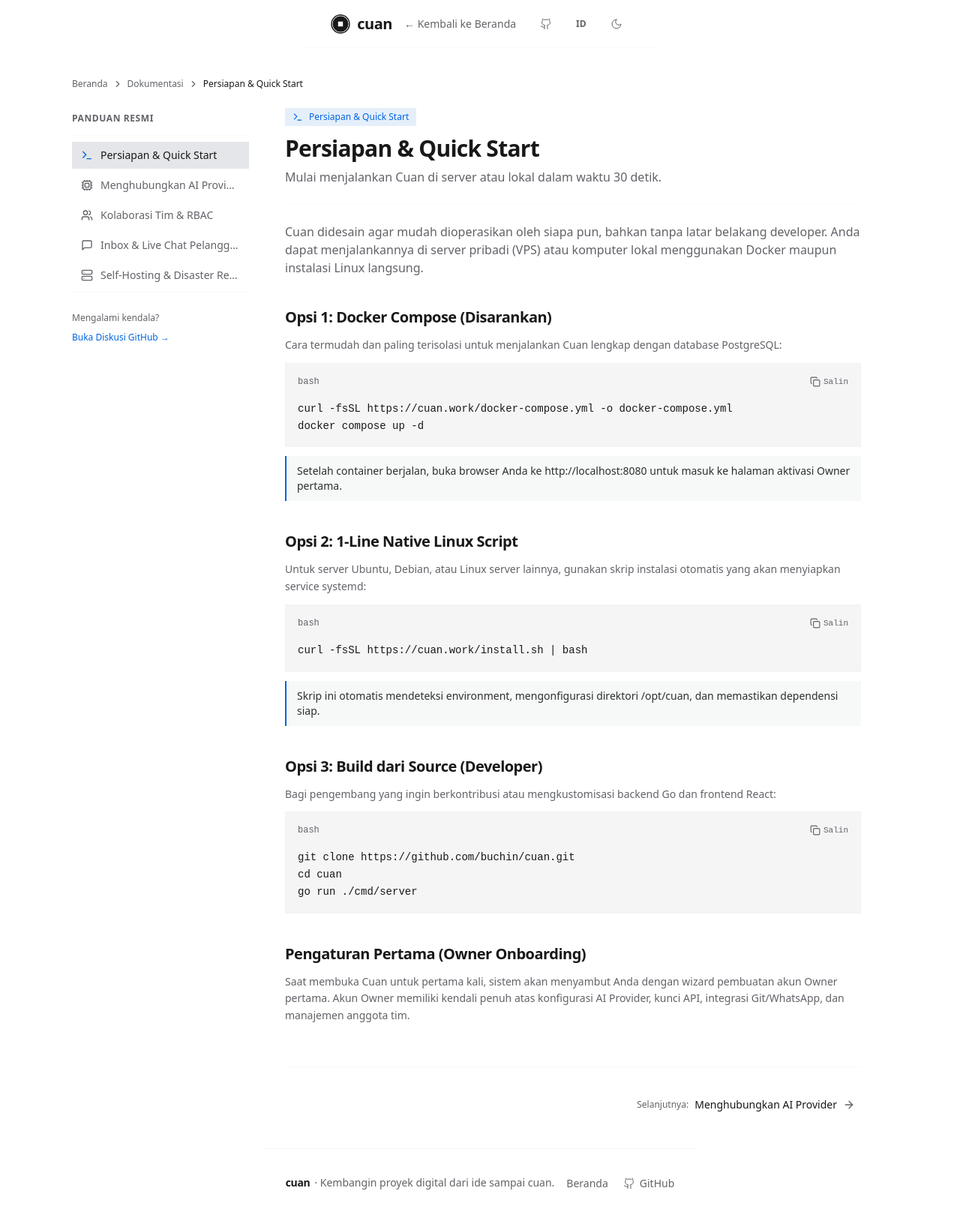
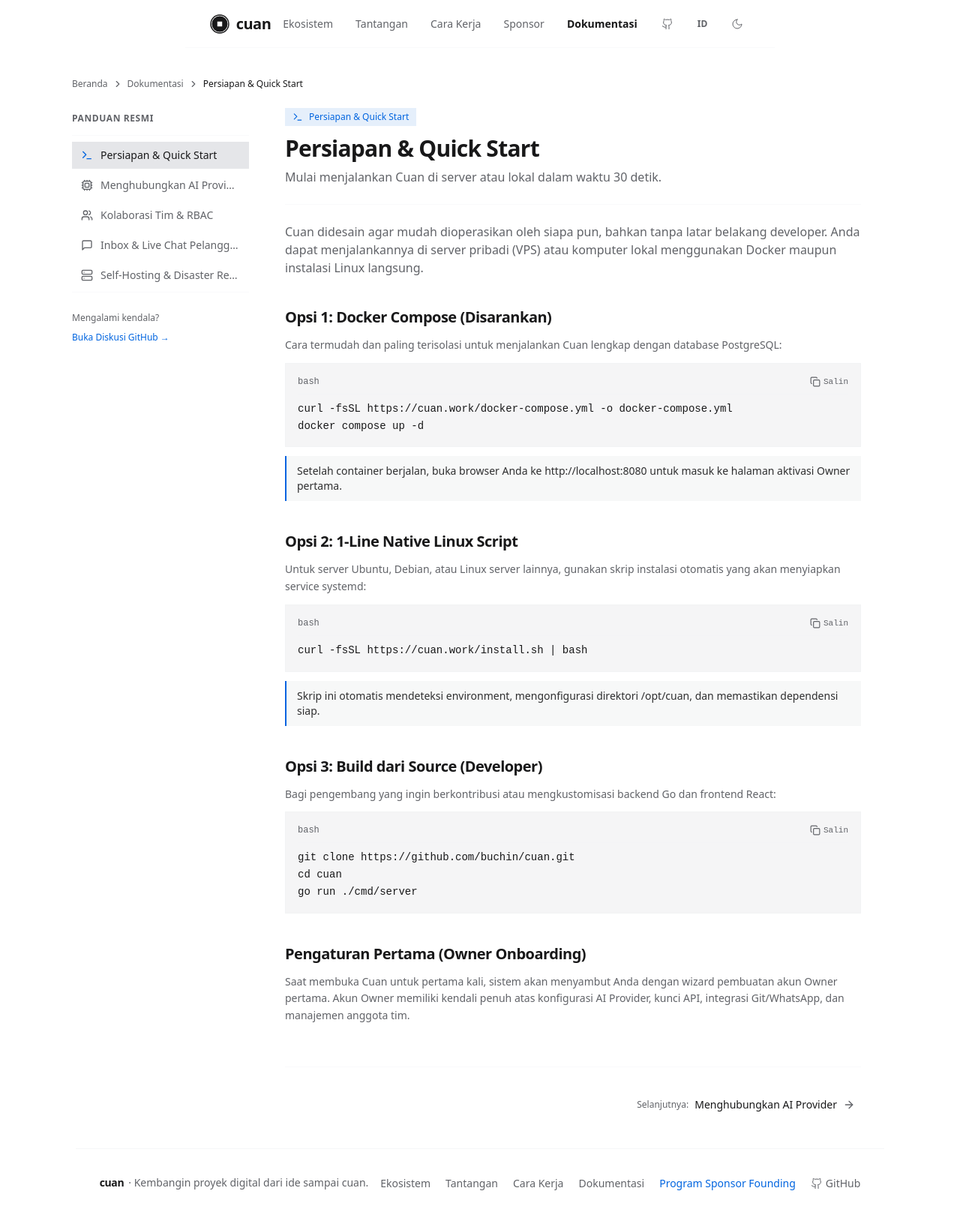
Before and after one commit to buchin/cuan-landing, a React (Vite) app: page /docs in a window 1280 px wide. Shown: the whole page at 75% size. Built offline with nearby package versions, Linux system fonts and the light colour scheme.

Commit message:
feat(nav): unify header navbar and footer across landing, sponsor, and docs

```diff
--- a/src/components/layout/Footer.tsx
+++ b/src/components/layout/Footer.tsx
@@ -1,14 +1,15 @@
-import { Link } from 'react-router-dom'
+import { Link, useLocation } from 'react-router-dom'
 import { Github } from 'lucide-react'
 import { useLanguage } from '../../context/LanguageContext'
 
 interface FooterProps {
   onOpenGithubModal: () => void
-  isSubPage?: boolean
 }
 
-export function Footer({ onOpenGithubModal, isSubPage = false }: FooterProps) {
+export function Footer({ onOpenGithubModal }: FooterProps) {
   const { t } = useLanguage()
+  const location = useLocation()
+  const isHome = location.pathname === '/'
 
   return (
     <footer className="mx-auto flex max-w-6xl flex-wrap items-center justify-between gap-4 border-t border-border/60 px-4 sm:px-8 py-6 text-sm text-muted-foreground">
@@ -20,7 +21,7 @@ export function Footer({ onOpenGithubModal, isSubPage = false }: FooterProps) {
       </p>
 
       <div className="flex flex-wrap items-center gap-5">
-        {!isSubPage ? (
+        {isHome ? (
           <>
             <a
               href="#ecosystem-strip"
@@ -40,32 +41,48 @@ export function Footer({ onOpenGithubModal, isSubPage = false }: FooterProps) {
             >
               {t('Cara Kerja')}
             </a>
+          </>
+        ) : (
+          <>
             <Link
-              to="/docs"
+              to="/#ecosystem-strip"
               className="inline-flex min-h-11 items-center hover:text-foreground transition-colors"
             >
-              {t('Dokumentasi')}
+              {t('Ekosistem')}
             </Link>
             <Link
-              to="/sponsor"
-              className="inline-flex min-h-11 items-center hover:text-foreground transition-colors font-medium text-primary"
+              to="/#problem"
+              className="inline-flex min-h-11 items-center hover:text-foreground transition-colors"
             >
-              {t('Program Sponsor Founding')}
+              {t('Tantangan')}
+            </Link>
+            <Link
+              to="/#how-it-works"
+              className="inline-flex min-h-11 items-center hover:text-foreground transition-colors"
+            >
+              {t('Cara Kerja')}
             </Link>
           </>
-        ) : (
-          <Link
-            to="/"
-            className="inline-flex min-h-11 items-center hover:text-foreground transition-colors"
-          >
-            {t('Beranda')}
-          </Link>
         )}
+
+        <Link
+          to="/docs"
+          className="inline-flex min-h-11 items-center hover:text-foreground transition-colors"
+        >
+          {t('Dokumentasi')}
+        </Link>
+        <Link
+          to="/sponsor"
+          className="inline-flex min-h-11 items-center hover:text-foreground transition-colors font-medium text-primary"
+        >
+          {t('Program Sponsor Founding')}
+        </Link>
 
         <button
           type="button"
           onClick={onOpenGithubModal}
-          className="inline-flex min-h-11 items-center gap-1.5 hover:text-foreground transition-colors cursor-pointer"
+          className="inline-flex min-h-11 items-center gap-1 hover:text-foreground transition-colors cursor-pointer"
+          title="GitHub Repository"
         >
           <Github className="h-4 w-4" strokeWidth={1.5} />
           <span>GitHub</span>
--- a/src/components/layout/Navbar.tsx
+++ b/src/components/layout/Navbar.tsx
@@ -1,4 +1,4 @@
-import { Link } from 'react-router-dom'
+import { Link, useLocation } from 'react-router-dom'
 import { Github, Sun, Moon } from 'lucide-react'
 import { CuanMark } from '../brand/CuanMark'
 import { useLanguage } from '../../context/LanguageContext'
@@ -7,16 +7,19 @@ import { useTheme } from '../../context/ThemeContext'
 interface NavbarProps {
   onOpenGithubModal: () => void
   onWaitingListClick?: () => void
-  isSubPage?: boolean
 }
 
 export function Navbar({
   onOpenGithubModal,
   onWaitingListClick,
-  isSubPage = false,
 }: NavbarProps) {
   const { t, language, setPreference } = useLanguage()
   const { resolvedTheme, toggleTheme } = useTheme()
+  const location = useLocation()
+
+  const isHome = location.pathname === '/'
+  const isSponsor = location.pathname.startsWith('/sponsor')
+  const isDocs = location.pathname.startsWith('/docs')
 
   return (
     <header className="mx-auto flex h-16 max-w-6xl items-center justify-between gap-2 px-4 sm:px-8 border-b border-border/40">
@@ -35,47 +38,85 @@ export function Navbar({
         aria-label={t('Website navigation')}
         className="flex items-center gap-1.5 sm:gap-3.5"
       >
-        {!isSubPage ? (
-          <>
+        {/* On non-home pages, show a small mobile home link */}
+        {!isHome && (
+          <Link
+            to="/"
+            className="sm:hidden inline-flex min-h-9 items-center gap-1 px-1.5 text-xs text-muted-foreground hover:text-foreground transition-colors whitespace-nowrap"
+          >
+            <span>← {t('Beranda')}</span>
+          </Link>
+        )}
+
+        {isHome ? (
           <a
             href="#ecosystem-strip"
             className="hidden min-h-11 items-center px-2 text-sm text-muted-foreground hover:text-foreground transition-colors whitespace-nowrap sm:inline-flex"
           >
             {t('Ekosistem')}
           </a>
+        ) : (
+          <Link
+            to="/#ecosystem-strip"
+            className="hidden min-h-11 items-center px-2 text-sm text-muted-foreground hover:text-foreground transition-colors whitespace-nowrap sm:inline-flex"
+          >
+            {t('Ekosistem')}
+          </Link>
+        )}
+
+        {isHome ? (
           <a
             href="#problem"
             className="hidden min-h-11 items-center px-2 text-sm text-muted-foreground hover:text-foreground transition-colors whitespace-nowrap sm:inline-flex"
           >
             {t('Tantangan')}
           </a>
+        ) : (
+          <Link
+            to="/#problem"
+            className="hidden min-h-11 items-center px-2 text-sm text-muted-foreground hover:text-foreground transition-colors whitespace-nowrap sm:inline-flex"
+          >
+            {t('Tantangan')}
+          </Link>
+        )}
+
+        {isHome ? (
           <a
             href="#how-it-works"
             className="hidden min-h-11 items-center px-2 text-sm text-muted-foreground hover:text-foreground transition-colors whitespace-nowrap sm:inline-flex"
           >
             {t('Cara Kerja')}
           </a>
+        ) : (
+          <Link
+            to="/#how-it-works"
+            className="hidden min-h-11 items-center px-2 text-sm text-muted-foreground hover:text-foreground transition-colors whitespace-nowrap sm:inline-flex"
+          >
+            {t('Cara Kerja')}
+          </Link>
+        )}
+
         <Link
           to="/sponsor"
-              className="hidden min-h-11 items-center px-2 text-sm text-muted-foreground hover:text-foreground transition-colors whitespace-nowrap lg:inline-flex"
+          className={`hidden min-h-11 items-center px-2 text-sm transition-colors whitespace-nowrap lg:inline-flex ${
+            isSponsor
+              ? 'text-foreground font-semibold'
+              : 'text-muted-foreground hover:text-foreground'
+          }`}
         >
           {t('Sponsor')}
         </Link>
+
         <Link
           to="/docs"
-              className="hidden min-h-11 items-center px-2 text-sm text-muted-foreground hover:text-foreground transition-colors whitespace-nowrap sm:inline-flex"
+          className={`hidden min-h-11 items-center px-2 text-sm transition-colors whitespace-nowrap sm:inline-flex ${
+            isDocs
+              ? 'text-foreground font-semibold'
+              : 'text-muted-foreground hover:text-foreground'
+          }`}
         >
           {t('Dokumentasi')}
         </Link>
-          </>
-        ) : (
-          <Link
-            to="/"
-            className="inline-flex min-h-9 items-center gap-1 px-2 text-xs sm:text-sm text-muted-foreground hover:text-foreground transition-colors whitespace-nowrap"
-          >
-            <span>← <span className="hidden sm:inline">{t('Kembali ke ')}</span>{t('Beranda')}</span>
-          </Link>
-        )}
 
         {/* Mini CTA button on Navbar */}
         {onWaitingListClick && (
--- a/src/features/docs/DocsPage.tsx
+++ b/src/features/docs/DocsPage.tsx
@@ -48,7 +48,6 @@ export function DocsPage() {
   return (
     <div className="min-h-dvh flex flex-col bg-background text-foreground">
       <Navbar
-        isSubPage={true}
         onOpenGithubModal={() => setShowGithubModal(true)}
       />
 
@@ -228,7 +227,6 @@ export function DocsPage() {
       </main>
 
       <Footer
-        isSubPage={true}
         onOpenGithubModal={() => setShowGithubModal(true)}
       />
 
--- a/src/features/sponsorship/SponsorPage.tsx
+++ b/src/features/sponsorship/SponsorPage.tsx
@@ -75,7 +75,6 @@ export function SponsorPage() {
     <div className="min-h-dvh bg-background text-foreground overflow-x-hidden w-full">
       {/* 1. Global Navigation */}
       <Navbar
-        isSubPage
         onOpenGithubModal={() => setShowGithubModal(true)}
       />
 
@@ -125,7 +124,7 @@ export function SponsorPage() {
       </main>
 
       {/* 6. Global Footer */}
-      <Footer isSubPage onOpenGithubModal={() => setShowGithubModal(true)} />
+      <Footer onOpenGithubModal={() => setShowGithubModal(true)} />
 
       {/* 7. Shared GitHub Notice Modal */}
       <GithubNoticeModal
```
Lines whose indentation alone changed are shown as unchanged.
